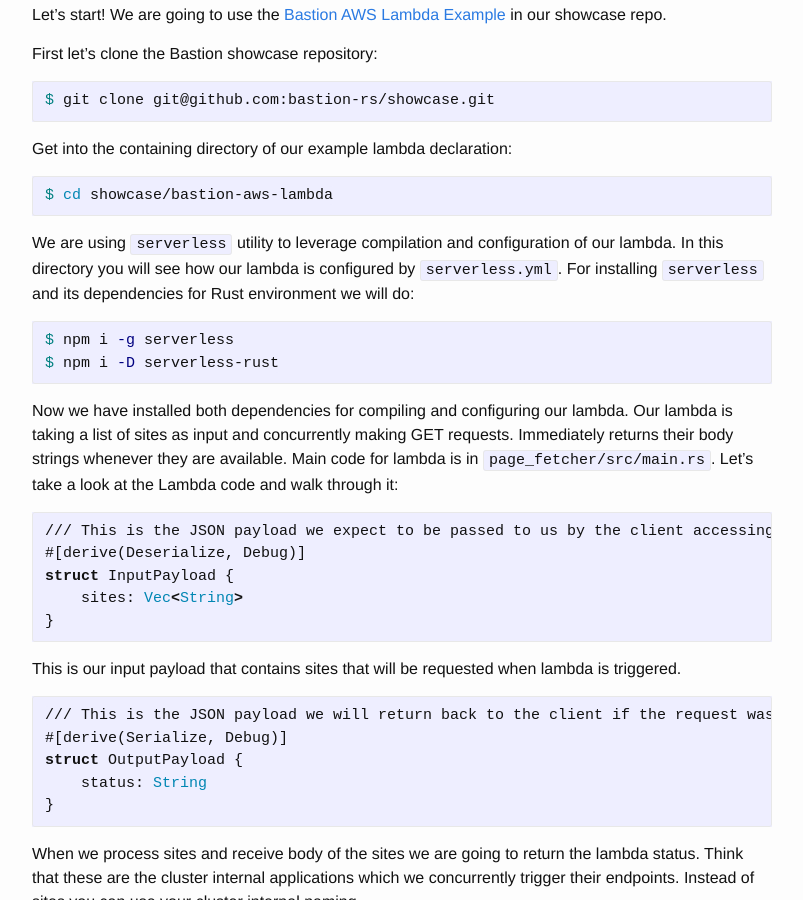
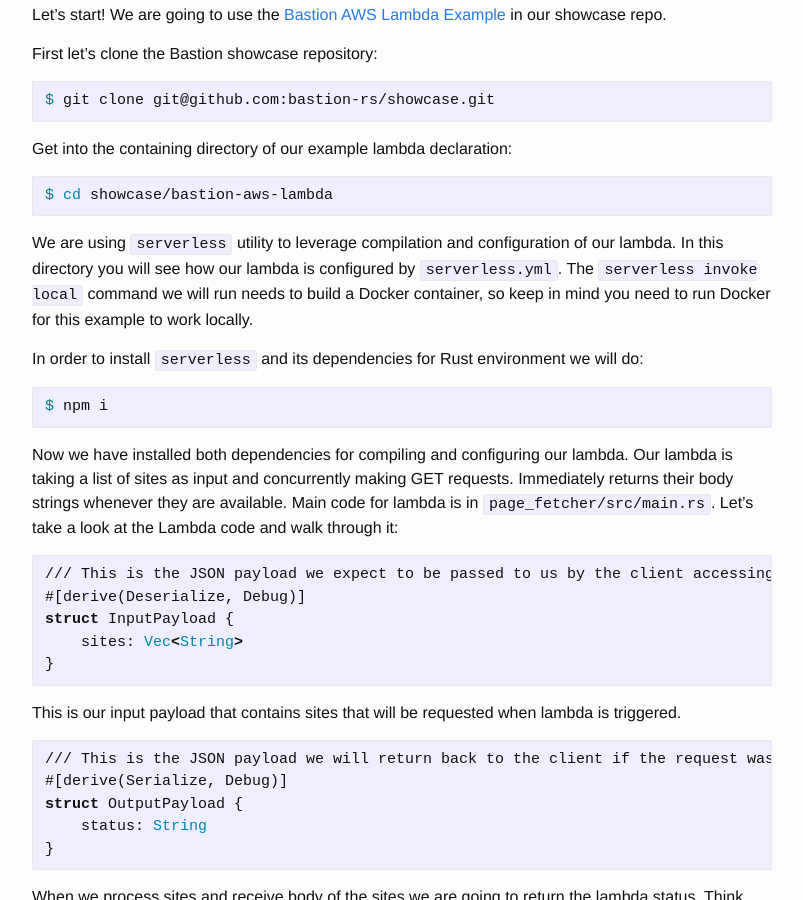
Before and after one commit to bastion-rs/blog, a Jekyll site: the page built from _posts/2020-02-01-writing-aws-lambda-functions-with-bastion.md, in a window 1280 px wide and 900 px high, scrolled down 760 px. Shown: the whole window, without its empty margins (238-1041 px from the left). Built offline with Jekyll 4.4.1, drawn with Linux system fonts in a browser that asks for light colours; some of the changed text lies outside the part shown.

Commit message:
Update lambda post to reflect the changes in the example (#15)

````diff
--- a/_posts/2020-02-01-writing-aws-lambda-functions-with-bastion.md
+++ b/_posts/2020-02-01-writing-aws-lambda-functions-with-bastion.md
@@ -20,10 +20,11 @@ Get into the containing directory of our example lambda declaration:
 $ cd showcase/bastion-aws-lambda
 ```
 
-We are using `serverless` utility to leverage compilation and configuration of our lambda. In this directory you will see how our lambda is configured by `serverless.yml`. For installing `serverless` and its dependencies for Rust environment we will do:
+We are using `serverless` utility to leverage compilation and configuration of our lambda. In this directory you will see how our lambda is configured by `serverless.yml`. The `serverless invoke local` command we will run needs to build a Docker container, so keep in mind you need to run Docker for this example to work locally.
+
+In order to install `serverless` and its dependencies for Rust environment we will do:
 ```bash
-$ npm i -g serverless
-$ npm i -D serverless-rust
+$ npm i
 ```
 
 Now we have installed both dependencies for compiling and configuring our lambda. Our lambda is taking a list of sites as input and concurrently making GET requests. Immediately returns their body strings whenever they are available. Main code for lambda is in `page_fetcher/src/main.rs`. Let's take a look at the Lambda code and walk through it:
````
Also changed, not shown: other parts of _posts/2020-02-01-writing-aws-lambda-functions-with-bastion.md (+1 -1 lines), 11 other files.
